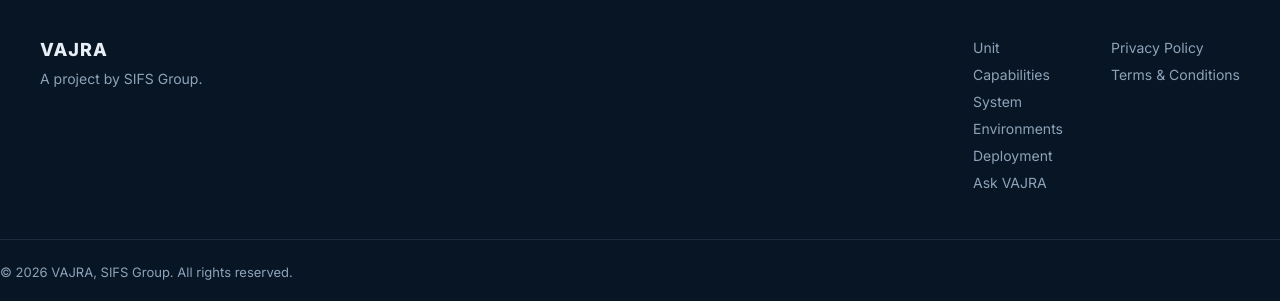
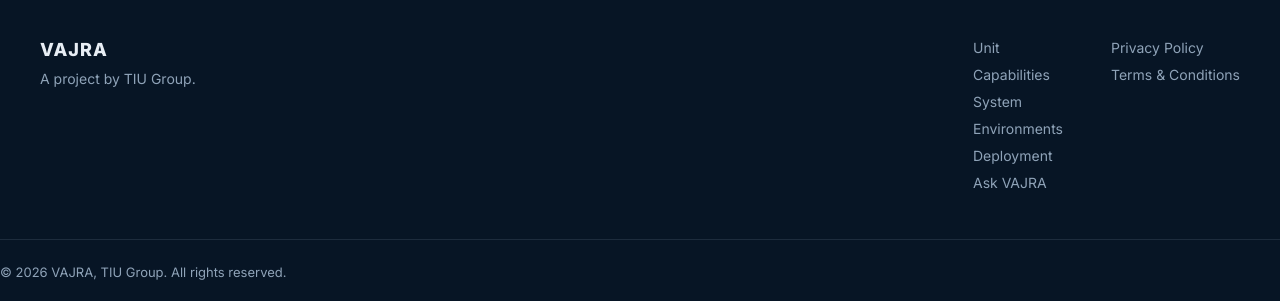
Before and after one commit to aditisingh2512/VAJRA, a React (Vite) app: page /terms in a window 1280 px wide. Shown: the part 1032-1333 px from the top of the page. Built offline with nearby package versions, Linux system fonts and the light colour scheme.

Commit message:
Minor changes

```diff
--- a/src/Components/Footer/Footer.jsx
+++ b/src/Components/Footer/Footer.jsx
@@ -7,7 +7,7 @@
       <div className="wrap footer__inner">
         <div className="footer__brand">
           <span className="footer__logo">VAJRA</span>
-          <p>A project by SIFS Group.</p>
+          <p>A project by TIU Group.</p>
         </div>
 
         <nav className="footer__nav" aria-label="Footer">
@@ -26,7 +26,7 @@
       </div>
 
       <div className="wrap footer__bottom">
-        <p>&copy; {new Date().getFullYear()} VAJRA, SIFS Group. All rights reserved.</p>
+        <p>&copy; {new Date().getFullYear()} VAJRA, TIU Group. All rights reserved.</p>
       </div>
     </footer>
   );
```
